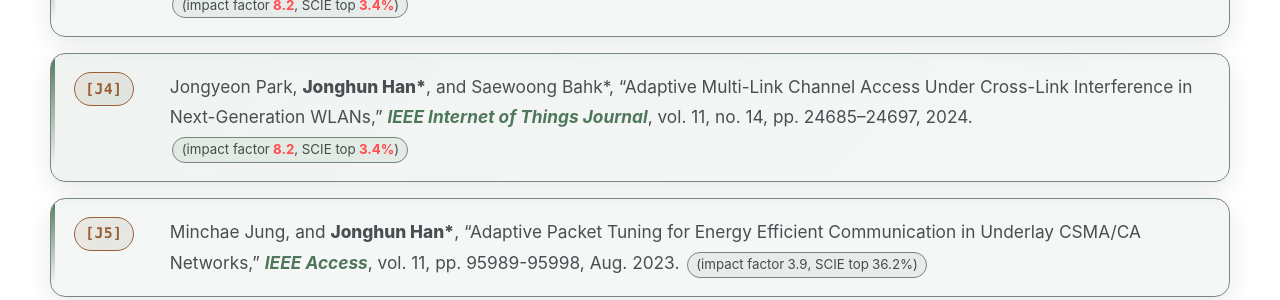
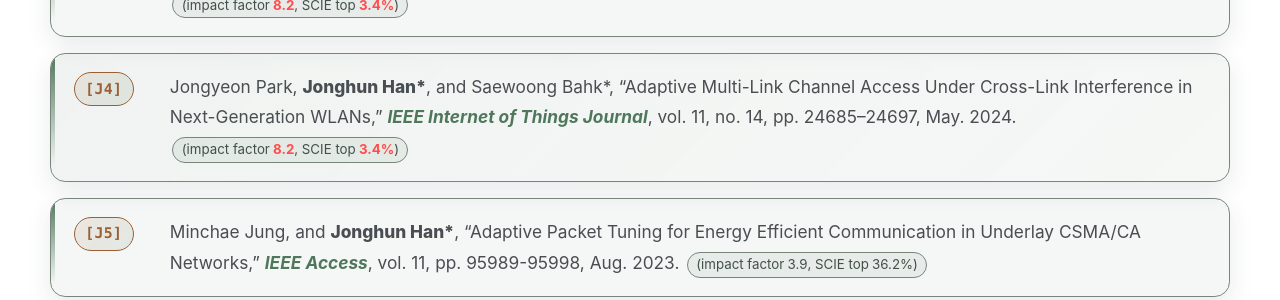
Before and after one commit to icnsl/icnsl.github.io, a Jekyll site: the page built from _pages/publications.md, in a window 1280 px wide and 900 px high, scrolled down 550 px. Shown: the part 154-454 px from the top of the window. Built offline with Jekyll 4.4.1, drawn with Linux system fonts in a browser that asks for light colours; a script bundle is joined from its source files by our own code; library files that are not in the unit come from our copies.

Commit message:
Update publications.md

```diff
--- a/_pages/publications.md
+++ b/_pages/publications.md
@@ -59,7 +59,7 @@ hide_title: true
   <div class="pub-citation">
     Jongyeon Park, <strong>Jonghun Han*</strong>, and Saewoong Bahk*,
     “Adaptive Multi-Link Channel Access Under Cross-Link Interference in Next-Generation WLANs,”
-    <em>IEEE Internet of Things Journal</em>, vol. 11, no. 14, pp. 24685–24697, 2024.
+    <em>IEEE Internet of Things Journal</em>, vol. 11, no. 14, pp. 24685–24697, May. 2024.
     <span class="pub-impact">(impact factor<span class="pub-metric-value pub-red">8.2</span>, SCIE top<span class="pub-metric-value pub-red">3.4%</span>)</span>
   </div>
 </div>
```
